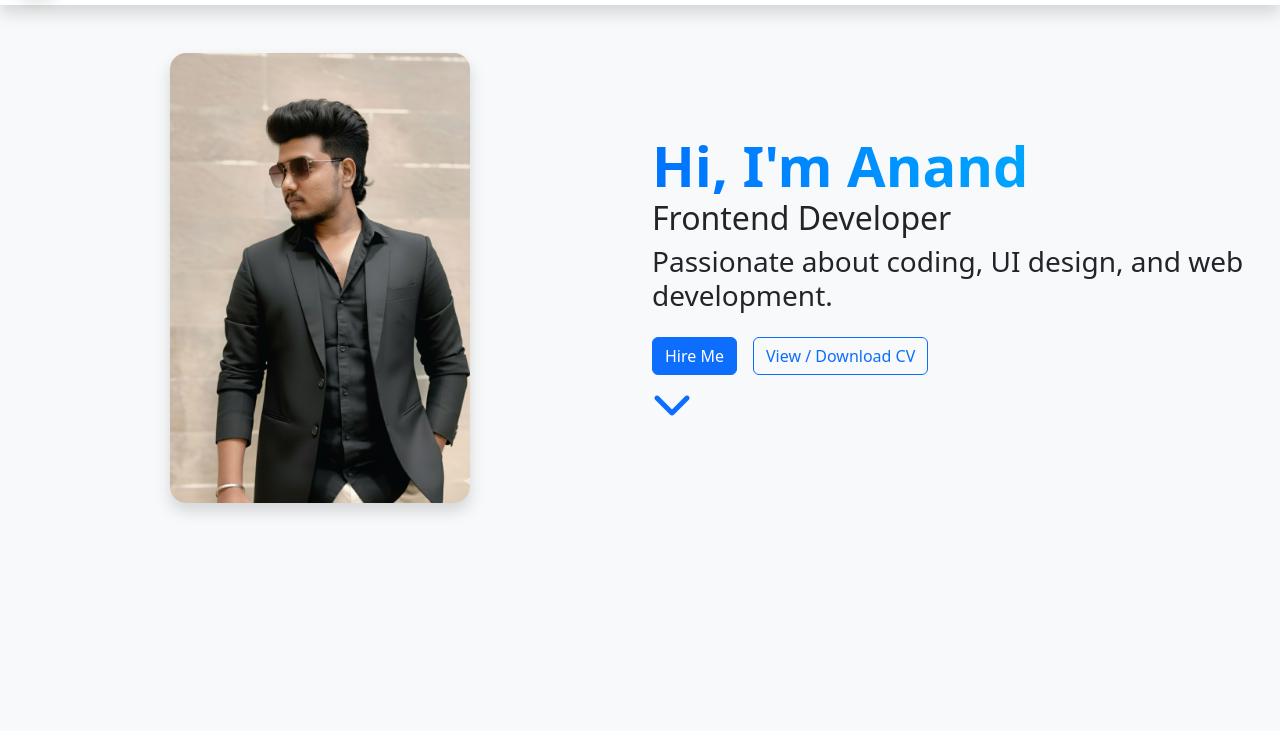
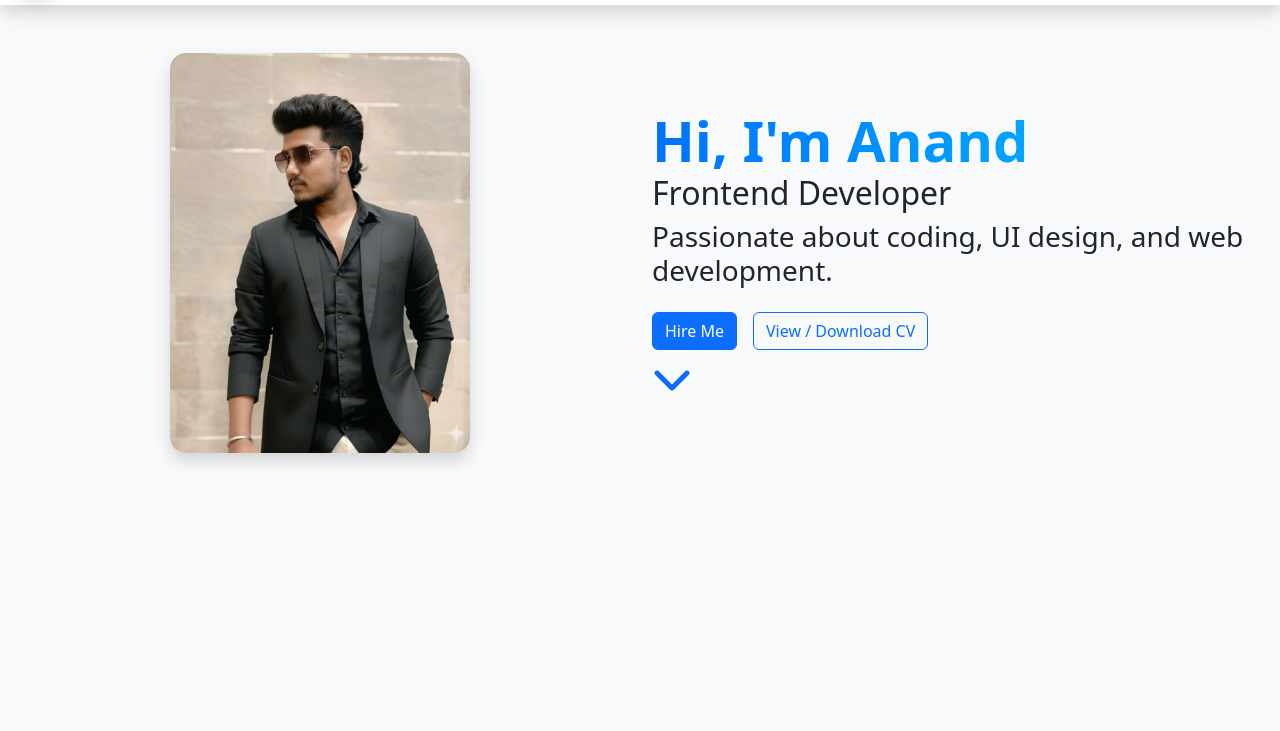
Before and after one commit to Ak-Anand07/my-portfolio, a plain HTML site: page index.html in a window 1280 px wide. Shown: the part 69-800 px from the top of the page. Drawn offline with nearby package versions, Linux system fonts and the light colour scheme.

Commit message:
Updated project files

```diff
--- a/index.html
+++ b/index.html
@@ -35,7 +35,7 @@
         <div class="container-fluid pt-5">
             <div class="row hero-img">
                 <div class="col-12 col-sm-6 col-lg-6 text-center ">
-                    <img class="rounded-4 img-fluid shadow" style="height: 450px; width: 300px; object-fit: cover; " src="asset/pf2.png" alt="">
+                    <img class="rounded-4 img-fluid shadow" style="height: 400px; width: 300px; object-fit: cover; " src="asset/pf2.png" alt="">
                 </div>
                 <div class="col-12 col-sm-6 col-lg-6 mt-5 m-sm-auto m-lg-auto text-center text-sm-start ">
                     <div class="hero-txt">
```
